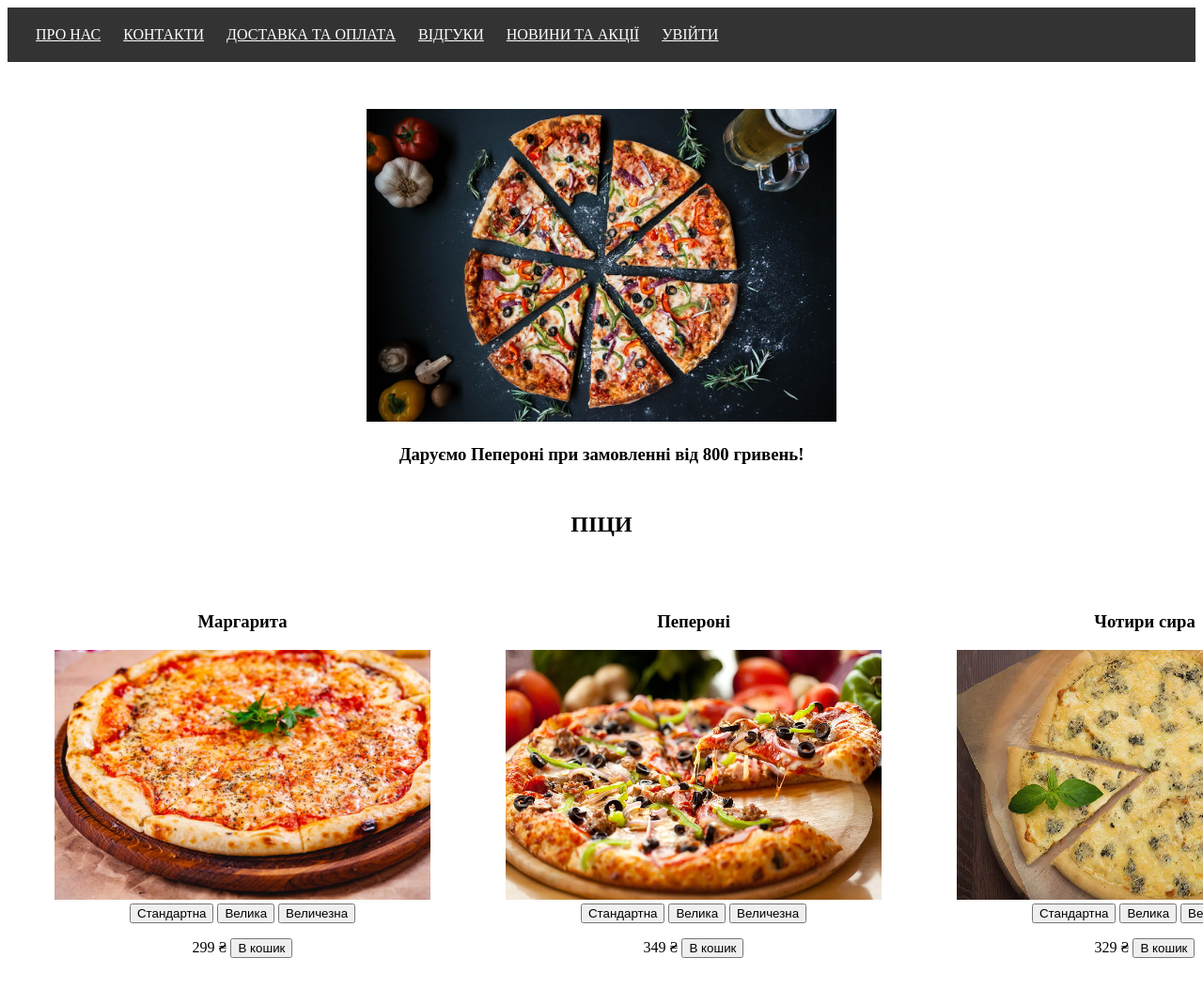
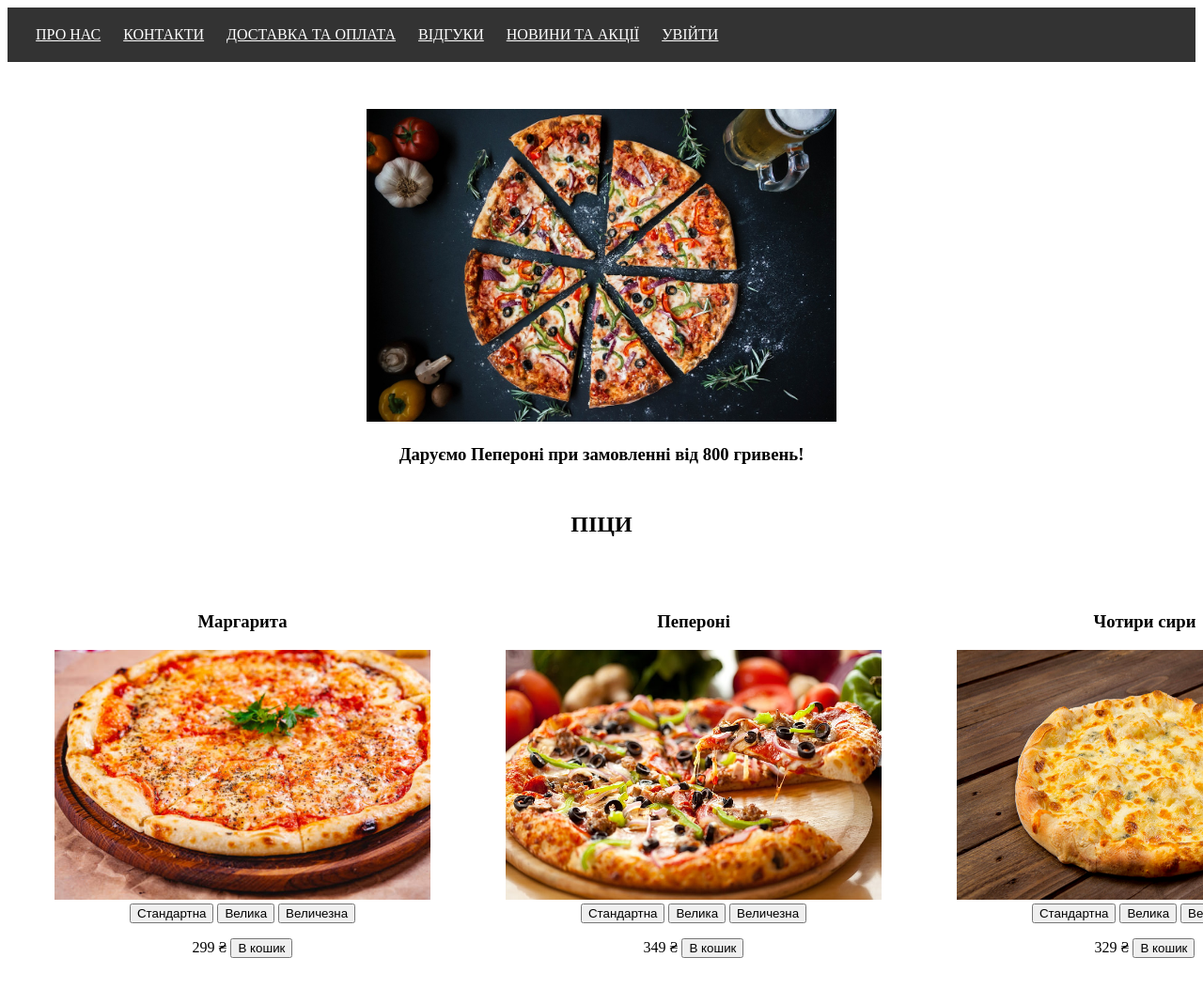
Before and after one commit to GMBFRV/Application-Web-Basics, a plain HTML site: page index.html in a window 1280 px wide. Shown: the top 1069 px of the page at 94% size. Drawn offline with Linux system fonts and the light colour scheme.

```diff
--- a/index.html
+++ b/index.html
@@ -43,8 +43,8 @@
                 <p>349 ₴ <button>В кошик</button></p>
             </td>
             <td style="padding: 30px; text-align: center;">
-                <h3>Чотири сира</h3>
-                <img src="images/4 сыра.webp" width="400px" height="266px" alt="Чотири сира">
+                <h3>Чотири сири</h3>
+                <img src="images/4 сири.png" width="400px" height="266px" alt="Чотири сира">
                 <br>
                 <button>Стандартна</button>
                 <button>Велика</button>
```
Also changed, not shown: images/4 сири.png (added), images/4 сыра.webp (deleted), 1 other file.
